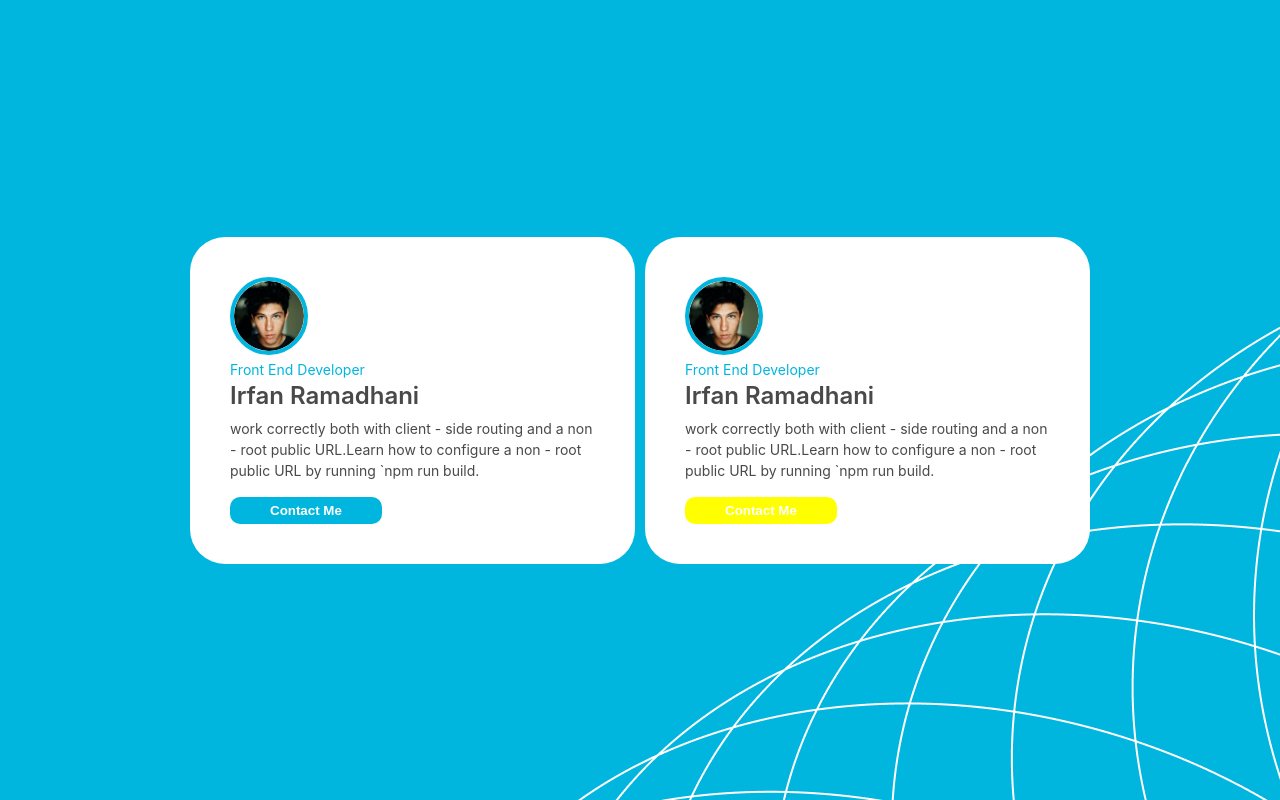
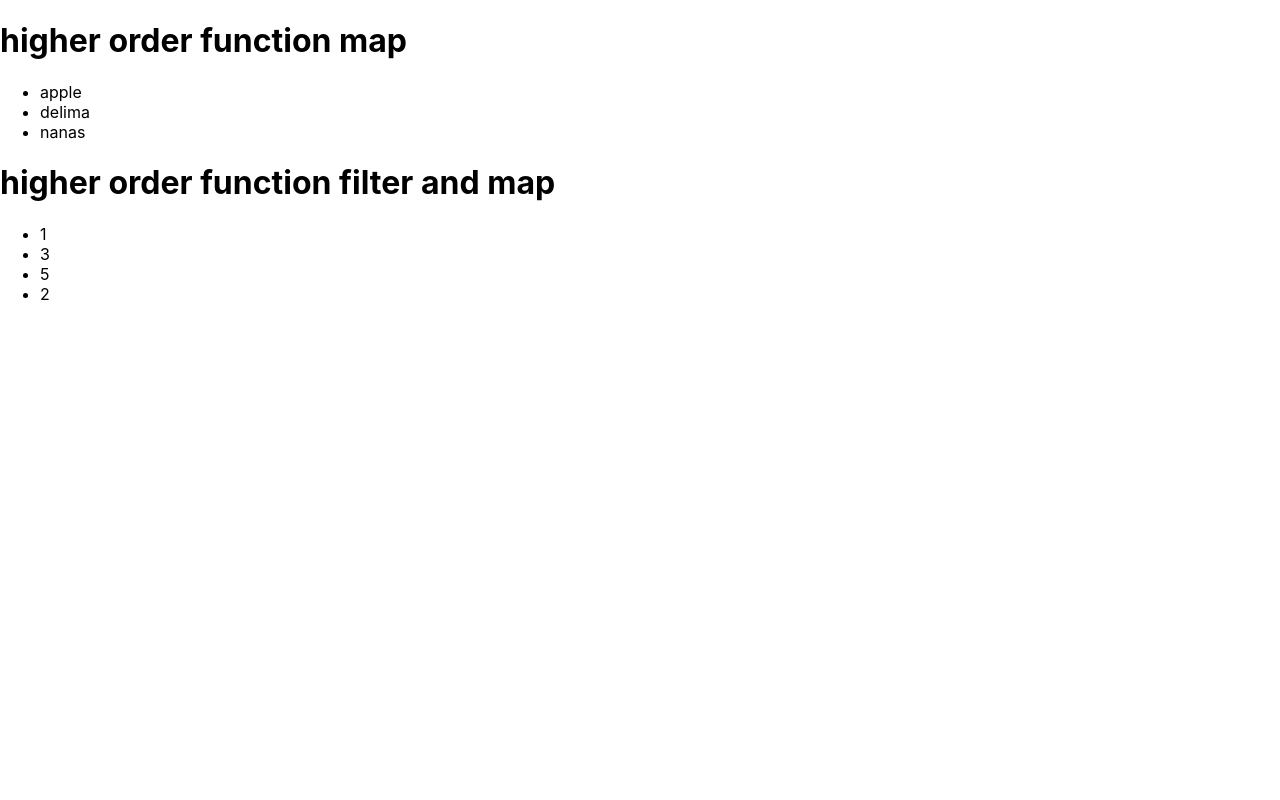
Before and after one commit to irfanramadhan1999/belajar-reactjs, a React (Create React App) app: page / in a window 1280 px wide. Built offline with nearby package versions, Linux system fonts and the light colour scheme.

Commit message:
belajar higher order function

```diff
--- a/src/App.js
+++ b/src/App.js
@@ -1,10 +1,53 @@
 import './App.css';
-import Cardprofile from './components/Cardprofile';
+import React from 'react';
 
-function App() {
-  return (
-    <Cardprofile />
-  );
+class App extends React.Component {
+  constructor(props) {
+    super(props);
+
+    const fruit1 = 'mangga';
+    const fruit2 = 'apple';
+    const fruit3 = 'delima';
+
+
+
+  }
+
+  render() {
+    // higher order function map
+    const fruits = [
+      "mangga",
+      "apple",
+      "delima",
+      "nanas"
+    ];
+    fruits.push('anggur'); // method push untuk menambahkan array tanpa harus tau index ke berapa.
+    fruits.pop(); // method pop untuk menghapus index terakhir.
+    fruits.shift(); // method shift untuk menghapus index pertama.
+    // fruits.splice(1); // method splice untuk menghapus index tertentu.
+    console.log(fruits.includes('delima')); // method includes untuk mengecek data termasuk didalam index atau tidak.
+    const fruit = fruits.map((f, index) => <li key={index}>{f}</li>);
+
+    // higher order function filter
+    const numbers = [1, 3, 5, 9, 2, 10];
+    const number = numbers.filter((n) => n < 6);
+    const num = number.map((n) => <li key={n.toString()}>{n}</li>);
+
+    // higher order function reduce
+    const total = numbers.reduce( (value, acc) => value + acc);
+
+
+    return (
+      <div>
+        <h1>higher order function map</h1>
+        <ul>{fruit}</ul>
+
+        <h1>higher order function filter and map</h1>
+        <ul>{num}</ul>
+      </div>
+    );
+  }
 }
 
+
 export default App;
--- a/src/components/Cardprofile.js
+++ /dev/null
@@ -1,54 +0,0 @@
-import acsent from "../assets/acsent.png";
-import '../css/style.css';
-import profile from "../assets/profile.png";
-
-// menyimpan  css ke dalam variable.
-const wraper = {
-  backgroundColor: "#00B6DF",
-  width: "100vw",
-  height: "100vh",
-  backgroundImage: `url(${acsent})`,
-  backgroundPosition: "bottom right",
-  backgroundRepeat: "no-repeat",
-  display: "flex",
-  justifyContent: "center",
-  alignItems: "center"
-};
-
-const Cardprofile = () => {
-  return (
-    <body>
-      <div
-        style={wraper}
-      >
-        {/* 2. Css file */}
-        <div className="card">
-          <img src={profile} alt="" className="image-card" />
-          <div className="jobdesk"> Front End Developer </div>
-          <div className="name"> Irfan Ramadhani </div>
-          <div className="deskripsi">
-            work correctly both with client - side routing and a non - root
-            public URL.Learn how to configure a non - root public URL by running
-            `npm run build.
-          </div>
-          <button className="button">Contact Me</button>
-        </div>
-
-        <div className="card">
-          <img src={profile} alt="" className="image-card" />
-          <div className="jobdesk"> Front End Developer </div>
-          <div className="name"> Irfan Ramadhani </div>
-          <div className="deskripsi">
-            work correctly both with client - side routing and a non - root
-            public URL.Learn how to configure a non - root public URL by running
-            `npm run build.
-          </div>
-          {/* css inline */}
-          <button className="button" style={{backgroundColor: 'yellow'}} >Contact Me</button>
-        </div>
-      </div>
-    </body>
-  );
-};
-
-export default Cardprofile;
--- a/src/css/style.css
+++ /dev/null
@@ -1,53 +0,0 @@
-
-.judul{
-    display: block;
-}
-
-.card{
-    width: 365px;
-    background-color: white;
-    padding: 40px;
-    border-radius: 35px;
-    margin-right: 5px;
-    margin-left: 5px;
-}
-
-.image-card{
-    width: 70px;
-    height: 70px;
-    border: 4px solid #00B6DF;
-    border-radius: 50%;
-}
-
-.jobdesk{
-    font-weight: 400;
-    font-size: 14px;
-    line-height: 21px;
-    color: #00B6DF;
-}
-
-.name{
-    font-weight: 600;
-    font-size: 24px;
-    line-height: 24px;
-    color: #494949;
-    padding: 4px 0 10px 0;
-}
-
-.deskripsi{
-    font-weight: 400;
-    font-size: 14px;
-    line-height: 21px;
-    color:#494949;
-    margin-bottom: 6px;
-}
-
-.button{
-    background-color: #00B6DF;
-    border-radius: 10px;
-    padding: 6px 40px;
-    border: none;
-    margin-top: 10px;
-    color: white;
-    font-weight: 600;
-}
```
